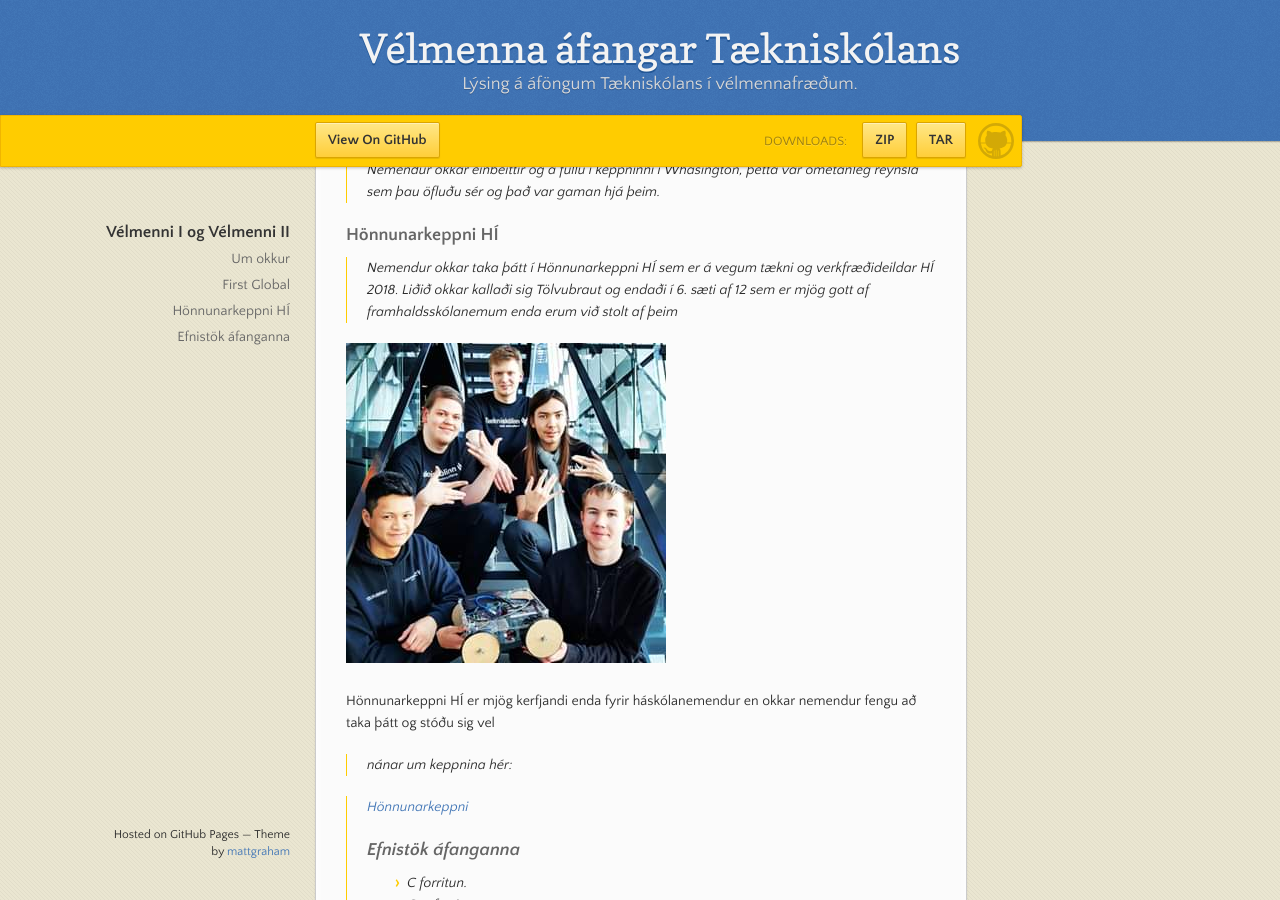
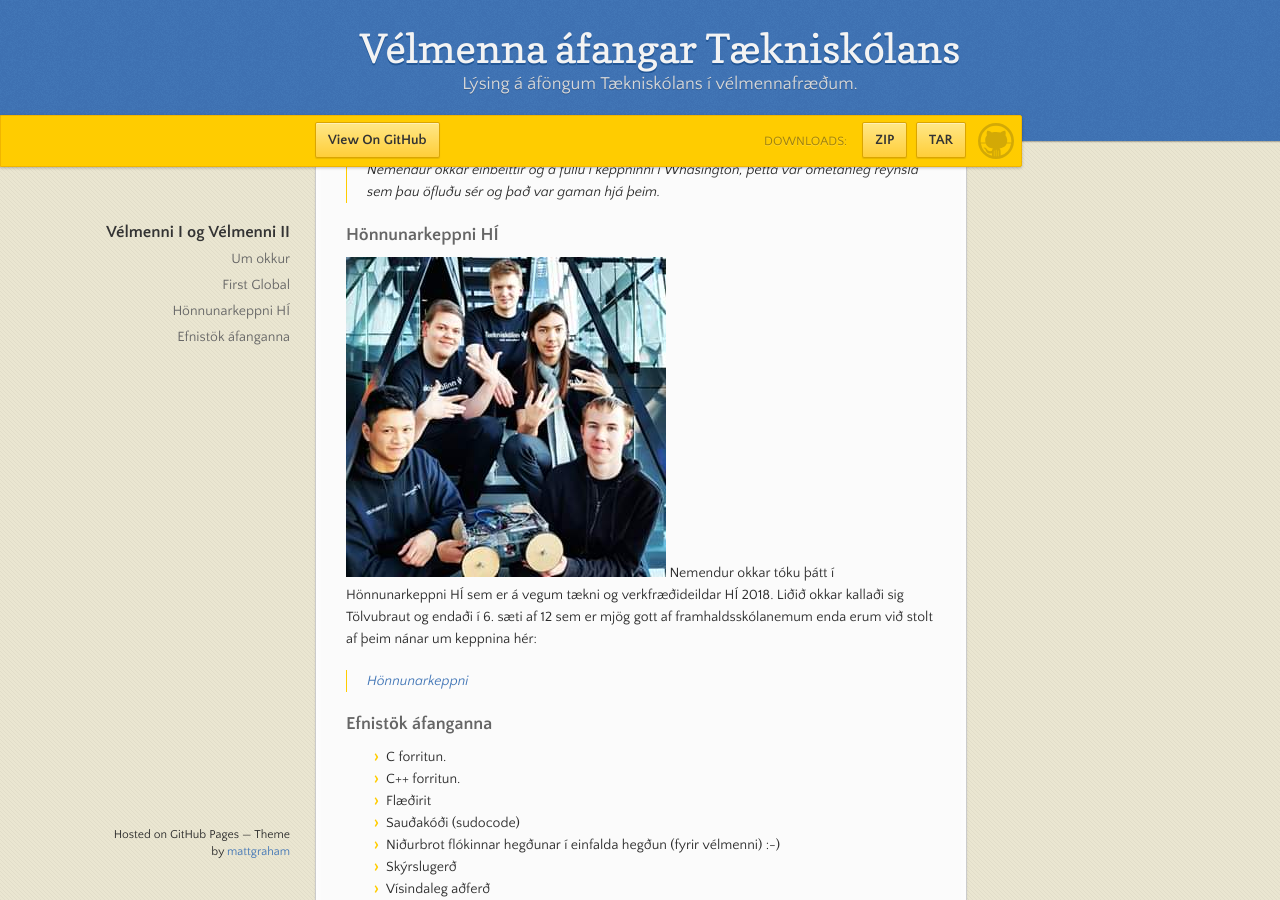
Before and after one commit to eirben/eirben.github.io, a Jekyll site: the page built from index.md, in a window 1280 px wide and 900 px high, scrolled down 1807 px. Built offline with Jekyll 4.4.1, drawn with Linux system fonts in a browser that asks for light colours; our own code applies the rules of GitHub Pages for plain Markdown files.

Commit message:
Update index.md

```diff
--- a/index.md
+++ b/index.md
@@ -17,15 +17,13 @@ Keppnin 2017 var haldin í Washington D.C
 Nemendur okkar einbeittir og á fullu í keppninni í Whasington, þetta var ómetanleg reynsla sem þau öfluðu sér og það var gaman hjá þeim.
 
 ### Hönnunarkeppni HÍ
-> Nemendur okkar taka þátt í Hönnunarkeppni HÍ sem er á vegum tækni og verkfræðideildar HÍ 2018.  Liðið okkar kallaði sig Tölvubraut og endaði í 6. sæti af 12 sem er mjög gott af framhaldsskólanemum enda erum við stolt af þeim
 
 ![First Global keppni](https://eirben.github.io/honnunarkeppni_hi.jpg)
-
-Hönnunarkeppni HÍ er mjög kerfjandi enda fyrir háskólanemendur en okkar nemendur fengu að taka þátt og stóðu sig vel
-
-> nánar um keppnina hér:
+Nemendur okkar tóku þátt í Hönnunarkeppni HÍ sem er á vegum tækni og verkfræðideildar HÍ 2018.  Liðið okkar kallaði sig Tölvubraut og endaði í 6. sæti af 12 sem er mjög gott af framhaldsskólanemum enda erum við stolt af þeim
+nánar um keppnina hér:
 
 > [Hönnunarkeppni](https://www.facebook.com/HonnunarkeppniHI/)
+
 ### Efnistök áfanganna
 *   C forritun.
 *   C++ forritun.
```
